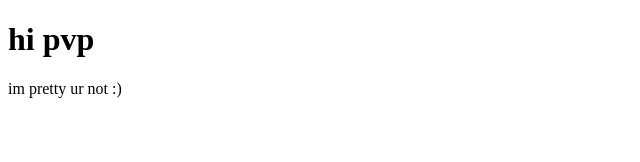
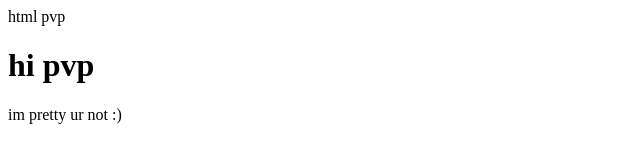
Before and after one commit to SuperArmor/SuperArmor.github.io, a plain HTML site: page index.html in a window 1280 px wide. Shown: the whole page, without its empty margins (0-640 px from the left). Drawn offline with Linux system fonts and the light colour scheme.

Commit message:
Update index.html

```diff
--- a/index.html
+++ b/index.html
@@ -1,6 +1,7 @@
 <!DOCTYPE html>
 <html>
 <head>
+html pvp
 </head>
 <body>
 <h1> hi pvp </h1>
```
